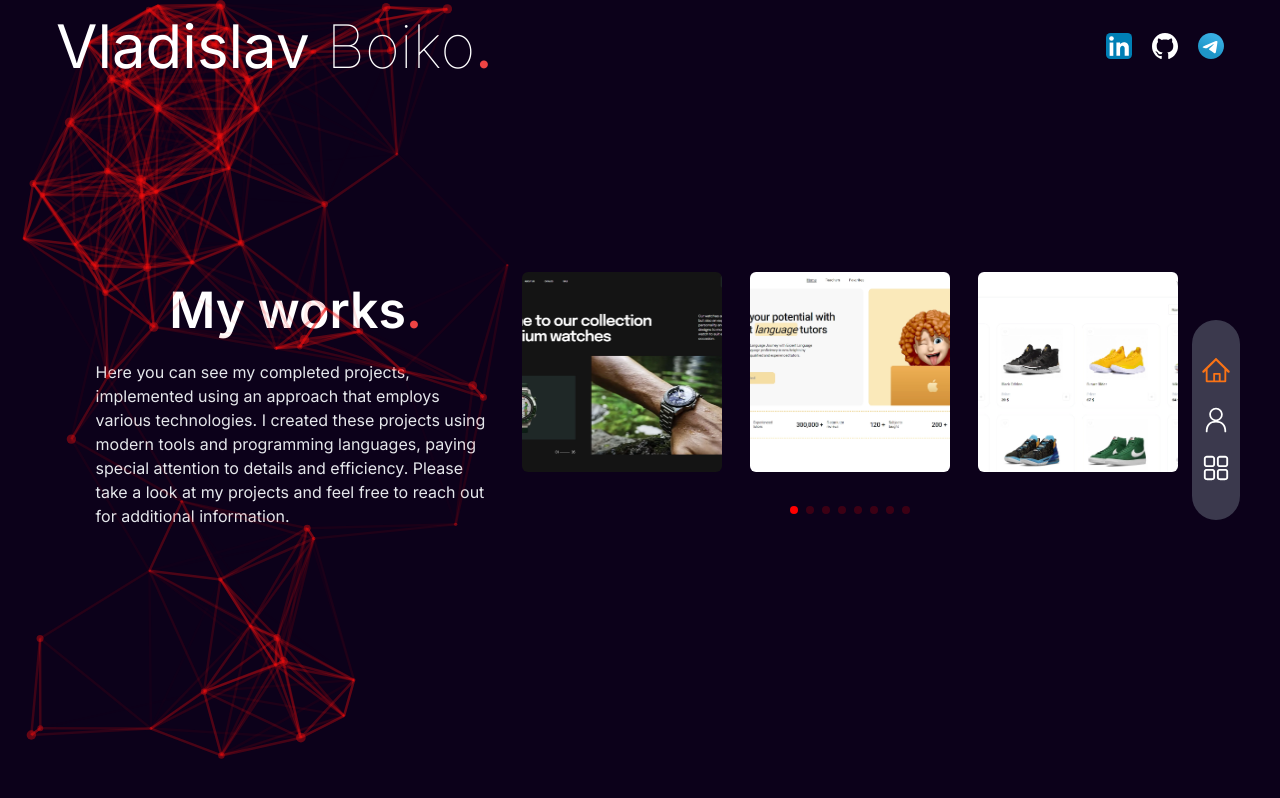
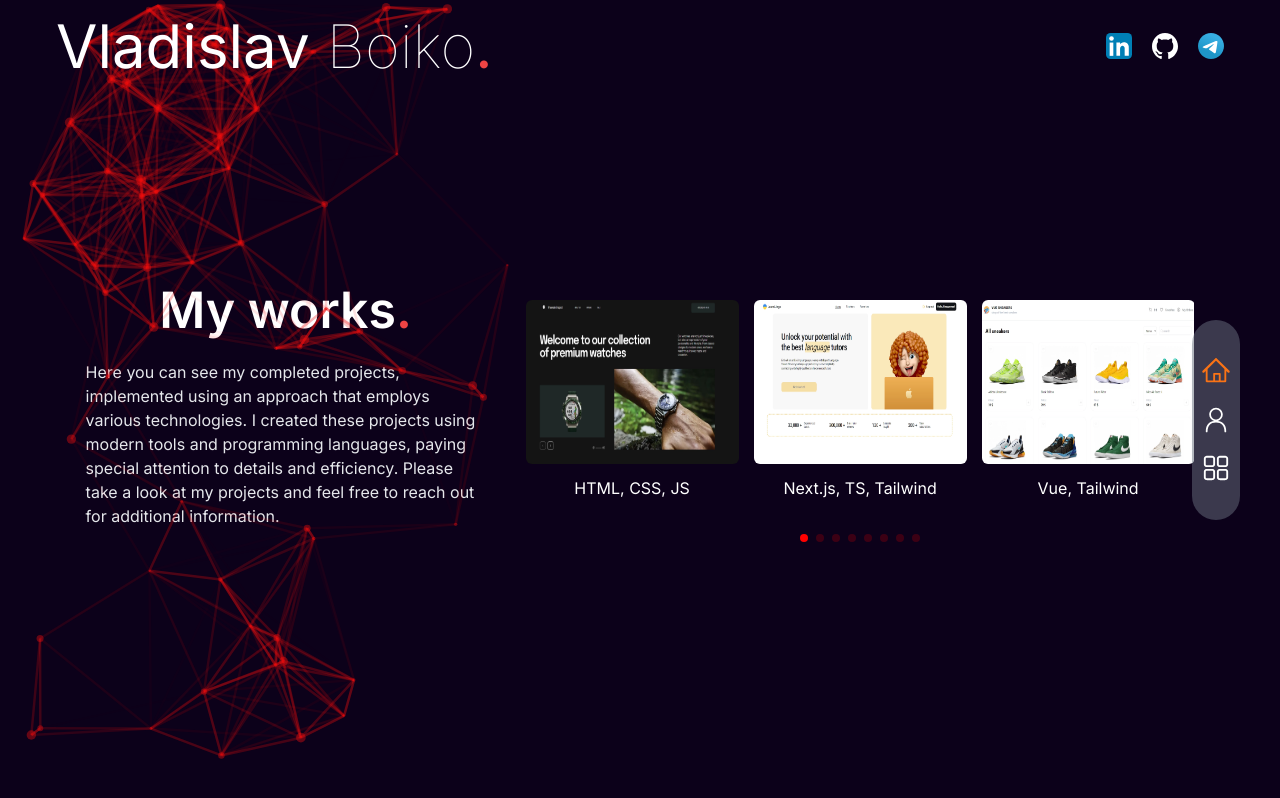
Before and after one commit to Vlad0si4/portfolio, a Next.js app: page /my-projects in a window 1280 px wide. Built offline with nearby package versions, Linux system fonts and the light colour scheme.

Commit message:
fix styles

```diff
--- a/app/about-me/page.tsx
+++ b/app/about-me/page.tsx
@@ -5,11 +5,11 @@ import Image from "next/image";
 
 const AboutMe = () => {
   return (
-    <div className="flex items-center justify-center flex-col lg:flex-row gap-5 bg-[#0C011A] px-8 overflow-hidden min-h-screen">
+    <div className="flex items-center justify-center flex-col xl:flex-row gap-5 bg-[#0C011A] px-8 overflow-hidden min-h-screen">
       <div className="absolute left-0 top-0 h-screen  w-[40%] z-[2]">
         <Particle />
       </div>
-      <div className="flex flex-col items-center gap-3 pt-[180px] sm:pt-0">
+      <div className="flex flex-col items-center gap-3 pt-[140px] sm:pt-0">
         <h1 className="text-[50px] text-white font-semibold">
           My skills<span className="text-red-500">.</span>
         </h1>
--- a/app/my-projects/page.tsx
+++ b/app/my-projects/page.tsx
@@ -3,11 +3,12 @@ import ProjectSlider from "@/components/ProjectSlider";
 
 const MyProjects = () => {
   return (
-    <div className="flex items-center flex-col lg:flex-row justify-center gap-5  bg-[#0C011A] px-8 min-h-screen">
+    <div className="flex items-center  justify-center flex-col xl:flex-row  gap-10  bg-[#0C011A] px-8 min-h-screen">
       <div className="absolute left-0 top-0 h-screen w-[40%] z-[2]">
         <Particle />
       </div>
-      <div className="flex flex-col gap-3 items-center pt-[180px] sm:pt-0">
+
+      <div className="flex flex-col gap-3 items-center pt-[140px] sm:pt-0">
         <h1 className="text-[50px] text-white font-semibold">
           My works<span className="text-red-500">.</span>
         </h1>
--- a/app/page.tsx
+++ b/app/page.tsx
@@ -1,14 +1,12 @@
 "use client";
 
-import NavBar from "@/components/NavBar";
 import Particle from "@/components/Particle";
-import SideBar from "@/components/SideBar";
 import Image from "next/image";
 import { TypeAnimation } from "react-type-animation";
 
 export default function Home() {
   return (
-    <main className="flex items-center min-h-screen relative bg-cover bg-[url('/assets/bg-explosion.png')]">
+    <main className="flex items-center min-h-screen relative bg-cover bg-[url('/assets/bg-explosion.png')] ">
       <div className="absolute right-0 top-0 h-screen w-[80%] z-[2]">
         <Particle />
       </div>
@@ -55,7 +53,7 @@ export default function Home() {
             alt="MoustacheMan"
             width={420}
             height={420}
-            className="w-[200px] h-[200px] z-[1] sm:h-[420px] sm:w-[420px]"
+            className="w-[200px] h-[200px] z-[1] md:h-[260px] md:w-[260px] lg:h-[420px] lg:w-[420px]"
           />
         </div>
       </div>
--- a/components/ProjectSlider.tsx
+++ b/components/ProjectSlider.tsx
@@ -28,28 +28,28 @@ const ProjectSlider = () => {
             spaceBetween: 15,
           },
         }}
-        freeMode={true}
         pagination={true}
         modules={[FreeMode, Pagination]}
         loop={true}
         className="pagination-styles"
       >
         {ProImages.map((item) => (
-          <SwiperSlide key={item.src} className="mb-14 px-3">
+          <SwiperSlide key={item.src} className="py-14">
             <div className="flex justify-center">
               <Link href={item.url} rel="noopener noreferrer" target="_blank">
-                <div className="flex flex-row gap-3 relative group items-center  h-[200px] w-[200px] ">
+                <div className="flex flex-col gap-3 relative group items-center  h-[200px]">
                   <Image
                     src={item.src}
                     alt="project image"
                     width={280}
                     height={280}
-                    className="rounded-md h-full w-full object-cover"
+                    className="rounded-md h-full w-full  "
                   />
+                  <p className="text-white ">{item.tittle}</p>
 
                   <div
                     className="cursor-pointer  transition-opacity duration-200 rounded-md absolute inset-0
-                bg-black opacity-0 group-hover:opacity-50"
+                bg-[#0C011A] opacity-0 group-hover:opacity-50"
                   />
                   <div className="cursor-pointer absolute inset-0 flex items-center justify-center opacity-0 group-hover:opacity-100 transition-opacity duration-200 text-white sm:text-lg">
                     View project
--- a/components/ServiceSlider.tsx
+++ b/components/ServiceSlider.tsx
@@ -27,7 +27,6 @@ const ServiceSlider = () => {
             spaceBetween: 15,
           },
         }}
-        freeMode={true}
         pagination={true}
         loop={true}
         modules={[FreeMode, Pagination]}
@@ -36,7 +35,7 @@ const ServiceSlider = () => {
         {ServiceData.map((item) => (
           <SwiperSlide key={item.title}>
             <div className="flex justify-center">
-              <div className=" cursor-pointer mb-14 group relative text-white shadow-lg rounded-xl  overflow-hidden flex items-center justify-center h-[200px] w-[200px] ">
+              <div className=" cursor-pointer my-14 group relative text-white shadow-lg rounded-xl  overflow-hidden flex items-center justify-center h-[200px] w-[200px] ">
                 <div
                   className="absolute inset-0 bg-cover bg-center"
                   style={{ backgroundImage: `url(${item.backgroundImage})` }}
--- a/components/SideBar.tsx
+++ b/components/SideBar.tsx
@@ -32,10 +32,10 @@ const SideBar = () => {
 
   return (
     <div className="flex items-center justify-center">
-      <div className="fixed top-[130px] z-[30] h-[48px] w-[200px] rounded-full bg-gray-500 bg-opacity-50 sm:right-10 sm:top-[40%] sm:h-[200px] sm:w-[48px] flex items-center justify-center">
+      <div className="fixed top-[140px] sm:top-[80px] z-[30] h-[48px] w-[200px] rounded-full bg-gray-500 bg-opacity-50 md:right-10 md:top-[40%] md:h-[200px] md:w-[48px] flex items-center justify-center">
         {isRouting && <Transition />}
         <AnimatePresence mode="wait">
-          <div className="flex flex-row sm:flex-col gap-5 justify-center items-center h-full">
+          <div className="flex flex-row md:flex-col gap-5 justify-center items-center h-full">
             {NavLinks.map((link) => (
               <Link
                 key={link.name}
--- a/constans/index.ts
+++ b/constans/index.ts
@@ -40,34 +40,42 @@ export const ProImages = [
   {
     src: "/assets/projects/The_Watch_Spot.webp",
     url: "https://vlad0si4.github.io/thewatchspot/",
+    tittle: "HTML, CSS, JS",
   },
   {
     src: "/assets/projects/Learn_Lingo.webp",
     url: "https://learn-lingo-ten.vercel.app/",
+    tittle: "Next.js, TS, Tailwind",
   },
   {
     src: "/assets/projects/sneakers.webp",
     url: "https://vue-sneakers-ten.vercel.app/",
+    tittle: "Vue, Tailwind",
   },
   {
     src: "/assets/projects/Bookshelf.webp",
     url: "https://anna-voronina.github.io/jsdeploy/",
+    tittle: "JS, Styled Components",
   },
   {
     src: "/assets/projects/Your_Pet.webp",
     url: "https://petgrammers-frontend.vercel.app/",
+    tittle: "React, Redux Toolkit",
   },
   {
     src: "/assets/projects/WebStudio.webp",
     url: "https://vlad0si4.github.io/goit-markup-hw-07/",
+    tittle: "HTML, CSS, JS",
   },
   {
     src: "/assets/projects/Wallet.webp",
     url: "https://anna-voronina.github.io/DontTouchMyState",
+    tittle: "React, Redux Toolkit",
   },
   {
     src: "/assets/projects/ReadJourney.webp",
     url: "https://read-journey-three.vercel.app/",
+    tittle: "Next.js, TS, Tailwind",
   },
   // {
   //   src: "/assets/projects/SpaceCity2.jpg",
```
